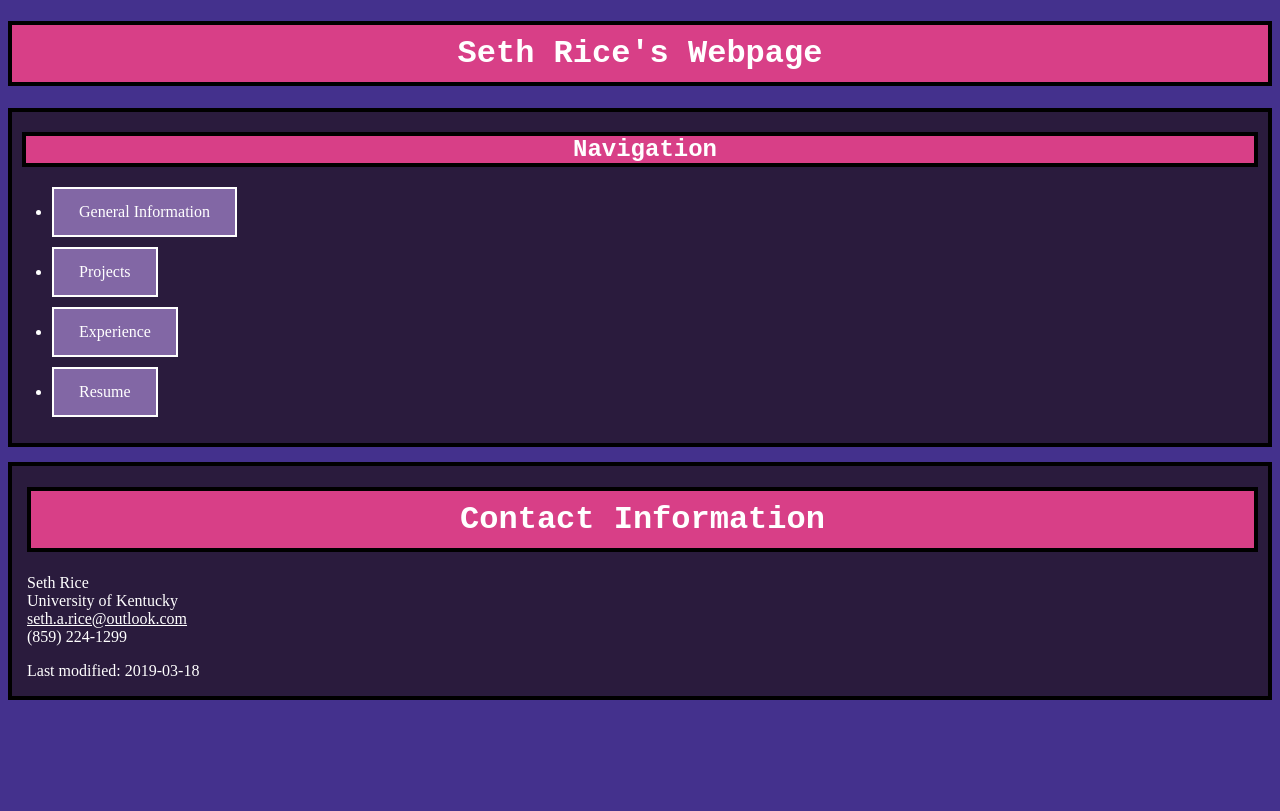
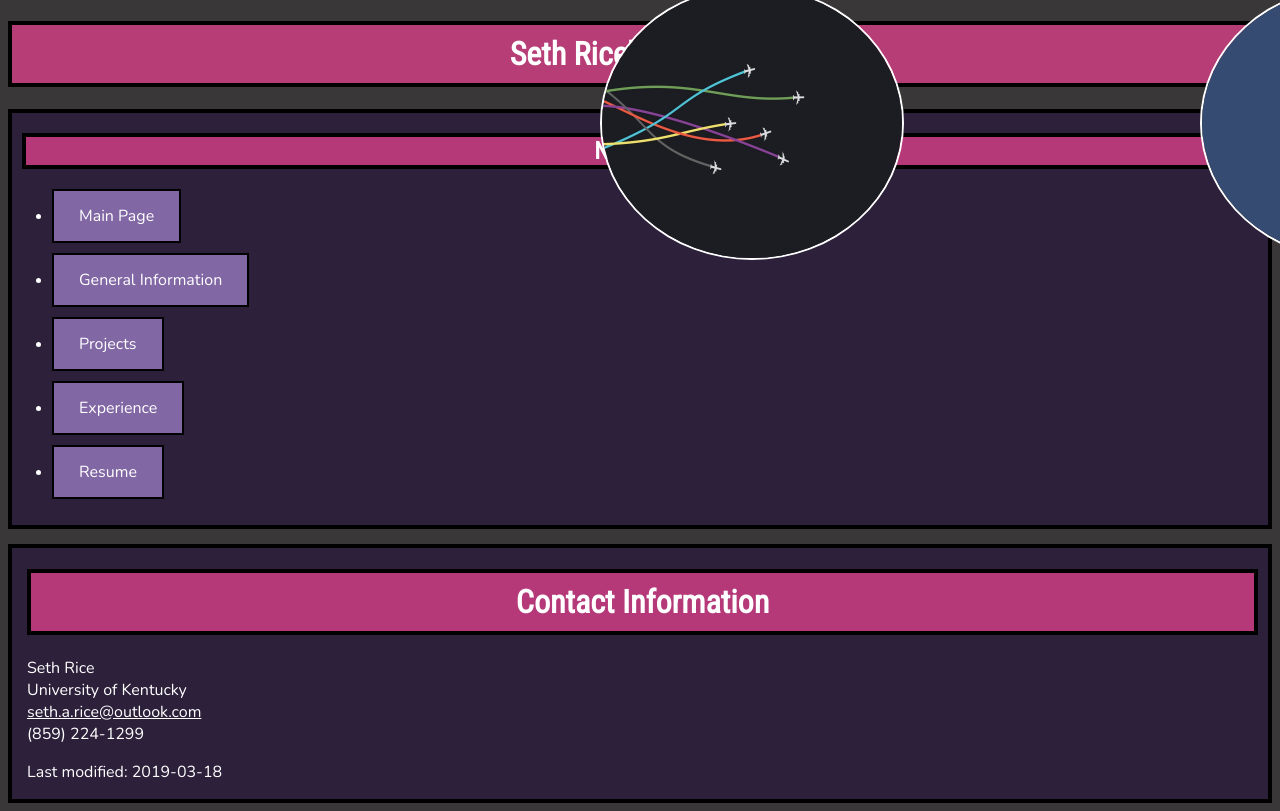
Before and after one commit to Votuzi/html5, a plain HTML site: page index.html in a window 1280 px wide. Drawn offline with nearby package versions, Linux system fonts and the light colour scheme.

Commit message:
- added transparency to boxes (changed hexadecimal values to rgba), added images, added external google font, an overall organizational cleanup

```diff
--- a/index.html
+++ b/index.html
@@ -2,6 +2,8 @@
 <html lang="en" dir="ltr">
   <head>
     <link rel="stylesheet" href="https://votuzi.github.io/html5/styles/style.css">
+    <link href="https://fonts.googleapis.com/css?family=Nunito" rel="stylesheet">
+    <link href="https://fonts.googleapis.com/css?family=Nunito|Roboto+Condensed" rel="stylesheet">
     <meta charset="utf-8">
     <meta name="viewport" content="width=device.width, initial-scale=1.0">
   <title>Seth Rice</title>
@@ -14,7 +16,10 @@
       <nav>
           <h2>Navigation</h2>
           <ul>
+          <li><a href="https://votuzi.github.io/html5/index.html" title="Main Page">Main Page</a></li>
           <li><a href="https://votuzi.github.io/html5/geninfo.html" title="General Information">General Information</a></li>
+          <img class="Airplanes" src="https://votuzi.github.io/html5/images/airplanes.jpg" width="300" height="270" alt="Airplanes">
+          <img class="Clouds" src="https://votuzi.github.io/html5/images/binary_clouds.png" width="300" height="270" alt="Cloud">
           <li><a href="https://votuzi.github.io/html5/projects.html" title="Projects">Projects</a></li>
           <li><a href="https://votuzi.github.io/html5/experience.html" title="Experience">Experience</a></li>
           <li><a href="https://votuzi.github.io/html5/resume.html" title="Resume">Resume</a></li>
--- a/styles/style.css
+++ b/styles/style.css
@@ -1,47 +1,92 @@
 body {
-    background-color: #44318D;
+  background-image: url('../images/background.jpg');
+  background-repeat: no-repeat;
+  background-size: auto;
+  background-repeat: no-repeat;
   color: white;
 }
 
 header {
   border: 4px solid black;
-    background-color: #2A1B3D;
+  background-color: rgba(42, 27, 61, .80);
   margin-bottom: 15px
 }
 
-  nav {
-    background-color: #2A1B3D;
+footer {
+  border: 4px solid black;
+  background-color: rgba(42, 27, 61, .80);
+  font-family: 'Nunito', sans-serif;
+  padding-left: 15px;
+  padding-right: 10px;
+  }
+
+/* IMAGE STYLING */
+
+img.Clouds {
+  border-radius: 50%; border: 2px solid white;
+  position: fixed;
+  left: 1200px;
+  bottom: 540px;
+}
+
+img.Airplanes {
+  border-radius: 50%; border: 2px solid white;
+  position: fixed;
+  left: 600px;
+  bottom: 540px;
+}
+
+img.seth_rice {
+  border-radius: 50%; border: 2px solid white;
+  padding-left: 15px;
+}
+
+/* NAVIGATION STYLING */
+
+nav a:link {
+  background-color: rgba(42, 27, 61, .80);
+  font-family: 'Nunito', sans-serif;
+}
+
+nav a:link, a:visited {
+  background-color: #8267a5;
+  border: 2px solid black;
+  color: white;
+  margin-bottom: 10px;
+  padding: 14px 25px;
+  text-align: center;
+  text-decoration: none;
+  display: inline-block;
+}
+
+nav li a:hover {
+  background-color: #555;
+  color: white;
+}
+
+nav .active {
+  background-color: #555;
+  color: white;
 }
 
 h1 {
-    background-color: #D83F87;
+  background-color: rgba(216, 63, 135, .80);
   color:  white;
-    font-family: "Courier New", Courier, monospace;
+  font-family: 'Roboto Condensed', sans-serif;
   padding: 10px 10px 10px 10px;
   text-align: center;
   border: 4px solid black;
 }
 
 h2 {
-      background-color: #D83F87;
+    background-color: rgba(216, 63, 135, .80);
     color: white;
-      font-family: "Courier New", Courier, monospace;
+    font-family: 'Roboto Condensed', sans-serif;
     margin-left: 10px;
     border: 4px solid black;
     margin-right: 10px;
     padding-left: 10px;
     text-align:center;
-  }
-
-  nav a:link, a:visited {
-  background-color: #8267a5;
-  color: white;
-  border: 2px solid white;
-  margin-bottom: 10px;
-  padding: 14px 25px;
-  text-align: center;
-  text-decoration: none;
-  display: inline-block;
 }
 
 .GitHub a:link, a:visited {
@@ -60,15 +105,6 @@
   color: white;
 }
 
-  nav li a:hover {
-    background-color: #555;
-    color: white;
-  }
-
-  nav .active {
-    background-color: #555;
-    color: white;
-  }
 
 .About {
   border: 4px solid black;
@@ -95,20 +131,8 @@
   padding-right: 10px;
 }
 
-
-  img {
-    padding-left: 15px;
-  }
-
 iframe {
   border: 4px solid black;
-  }
-
-  footer {
-    border: 4px solid black;
-    background-color: #2A1B3D;
-    padding-left: 15px;
-    padding-right: 10px;
 }
 
 footer a:link, a:visited {
```
Also changed, not shown: experience.html (+4 -1 lines), geninfo.html (+4 -3 lines), projects.html (+3 -0 lines), resume.html (+4 -1 lines). Lines whose indentation alone changed are shown as unchanged.
